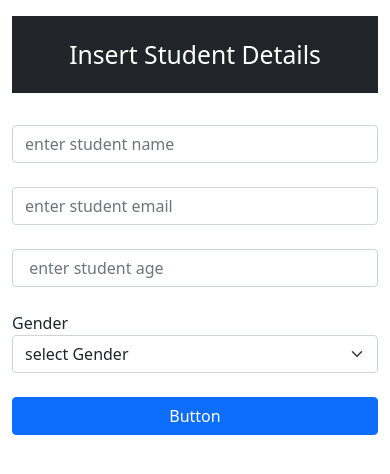
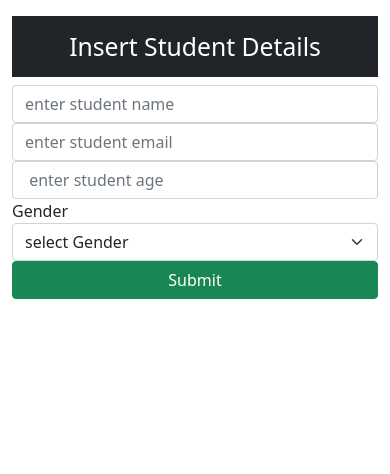
Before and after one commit to AjithGopinath6/CRUD, a Django app: template crudp/templates/index.html in a window 390 px wide. Shown: the part 64-538 px from the top of the page. Run offline with Django 3.2, Linux system fonts and the light colour scheme; the template is opened without the code that fills it, so the values that code supplies are empty.

Commit message:
error fixed

```diff
--- a/crudp/home/urls.py
+++ b/crudp/home/urls.py
@@ -3,5 +3,5 @@ from.import views
 
 urlpatterns = [
     path('',views.index,name="index"),
-     path('/insert',views.insertData,name="insertData"),
+     path('insertData',views.insertData,name="insertData"),
 ]
--- a/crudp/home/views.py
+++ b/crudp/home/views.py
@@ -6,4 +6,10 @@ def index(request):
     return render(request,"index.html")
 
 def insertData(request):
+    if request.method =="POST":
+        name=request.POST.get('name')
+        email=request.POST.get('email')
+        age=request.POST.get('age')
+        gender=request.POST.get('gender')
+        print(name,email,age,gender)
     return render(request,"index.html")
--- a/crudp/templates/index.html
+++ b/crudp/templates/index.html
@@ -24,42 +24,36 @@
       <div class="row">
 
         <div class="col-md-4">
-          <h2 class="text-white bg-dark text-center p-4">Insert Student Details</h2>
+          <h2 class="text-white bg-dark text-center p-3">Insert Student Details</h2>
 
-          <br>
-          <form action="/insert" method="post">{% csrf_token %}
+
+          <form action="/insertData" method="post"> {% csrf_token %}
             <div class="form-group">
-
-              <input type="text" class="form-control" placeholder="enter student name" required>
-            </div><br>
+              <input type="text" class="form-control" placeholder="enter student name" name="name" required>
+            </div>
             <div class="form-group">
-            <input type="email" class="form-control" placeholder="enter student email" mt-3>
-          </div><br>
+              <input type="email" class="form-control" placeholder="enter student email" name="email" mt-3>
+            </div>
            <div class="form-group">
-          <input type="number" class="form-control" placeholder=" enter student age" mt-2>
-           </div><br>
+            <input type="number" class="form-control" placeholder=" enter student age" name="age" mt-2>
+           </div>
            <div class="form-group">
               <label for="gender">Gender</label>
-           <select class="form-select" aria-label="select gender">
+              <select class="form-select" id="gender" name="gender">
                 <option selected>select Gender</option>
                 <option value="1">male</option>
                 <option value="2">female</option>
                 <option value="3">others</option>
               </select>
            </div>
-          </form><br>
+
             <div class="d-grid gap-2">
-            <button class="btn btn-primary" type="button">Button</button>
+              <button class="btn btn-success" type="submit" >Submit</button>
             </div>
           </form>
 
         </div>
-        <div class="col-md-8">
-
       </div>
-      </div>
-
-
     </div>
 
 
```
Also changed, not shown: crudp/db.sqlite3, crudp/home/migrations/0002_alter_user_password.py (added). Lines whose indentation alone changed are shown as unchanged.
